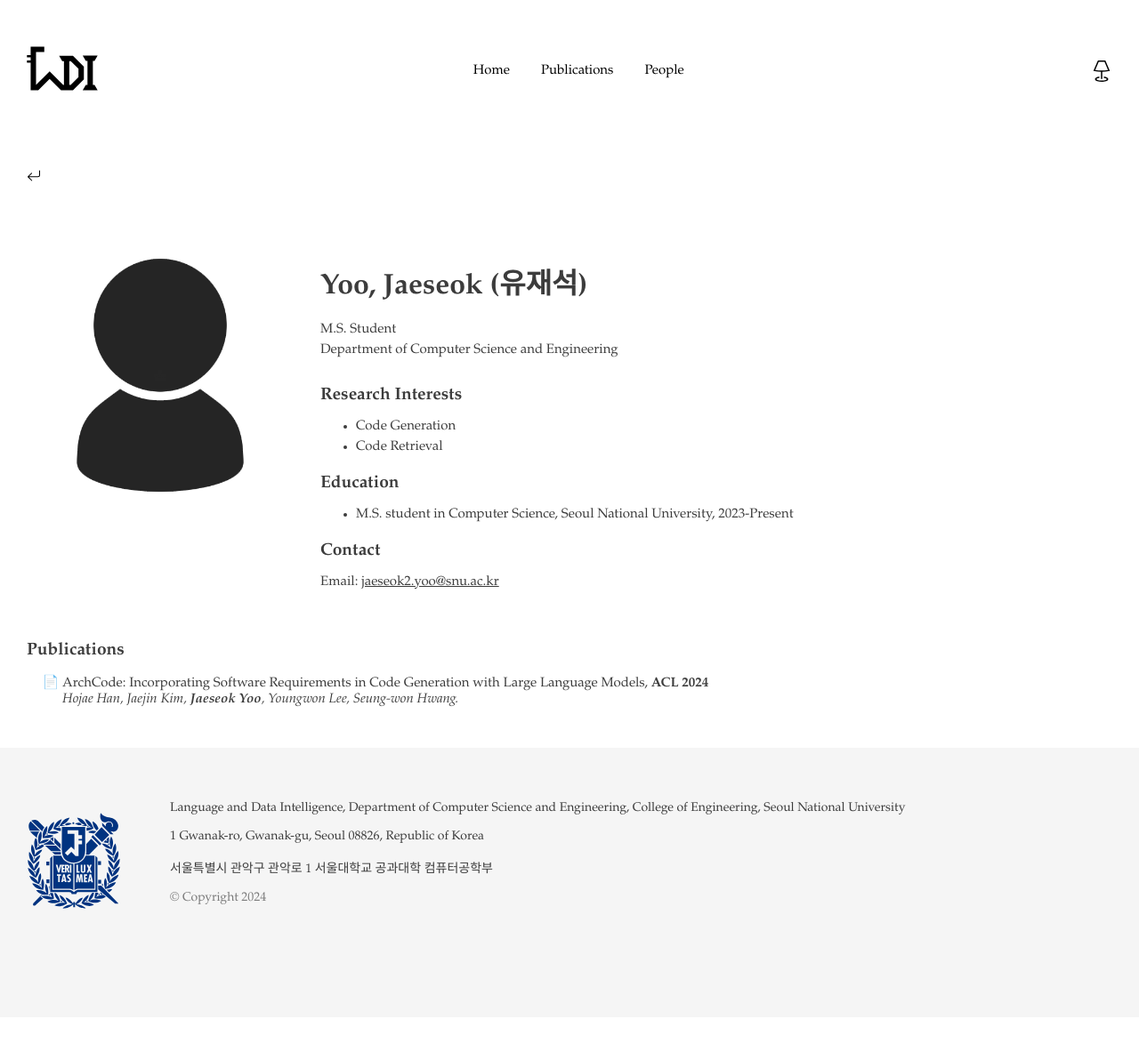
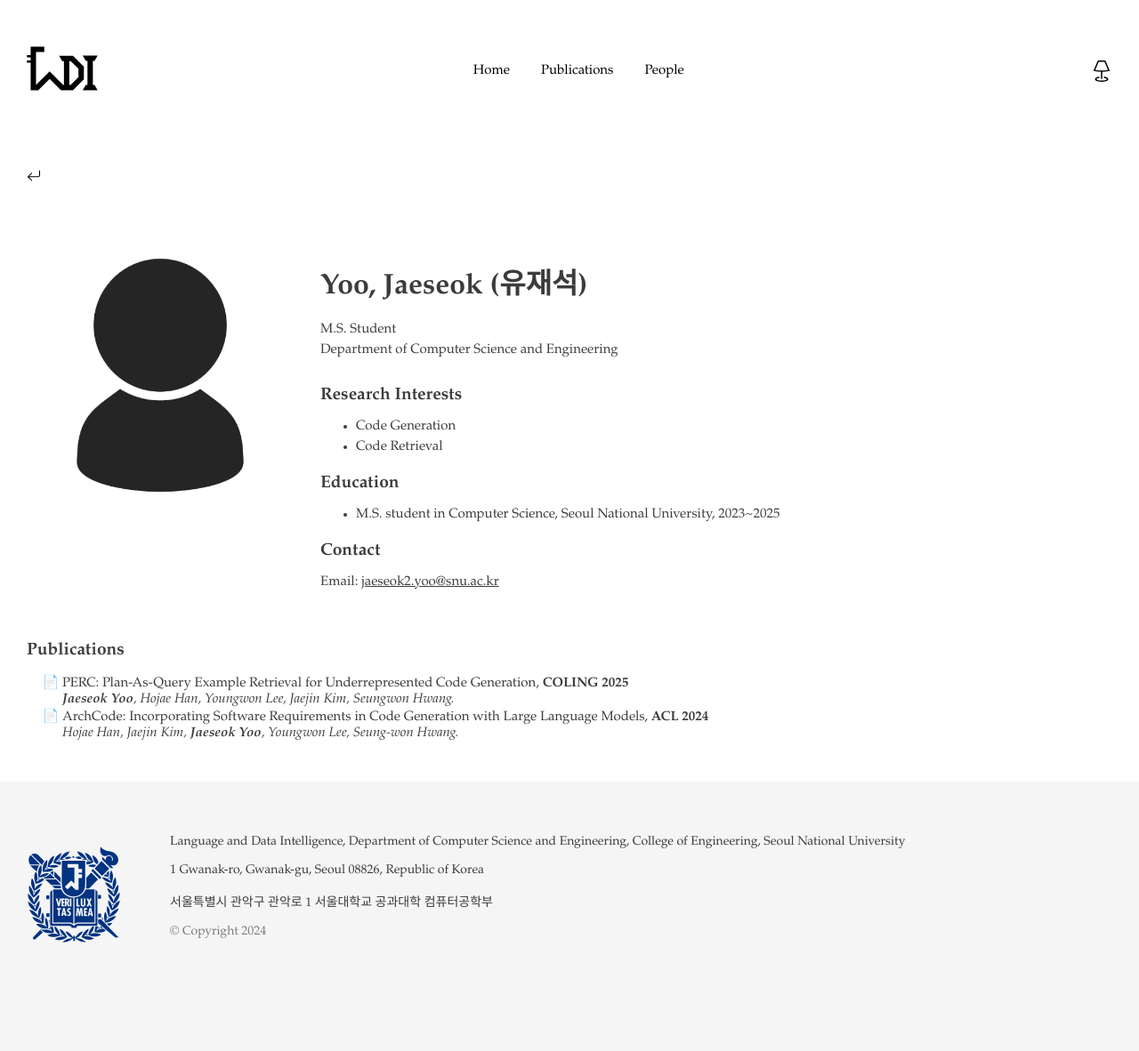
Before and after one commit to ldilab/ldilab.github.io, a Jekyll site: the page built from _people/yoojs.md, in a window 1280 px wide. Shown: the whole page at 89% size. Built offline with Jekyll 4.4.1, drawn with Linux system fonts in a browser that asks for light colours; before the commit the page ends 1144 px from its top, so only the background shows below that.

Commit message:
added COLING 2025 papers

```diff
--- a/_data/publications.yml
+++ b/_data/publications.yml
@@ -1,3 +1,8 @@
+- year: 2025
+  papers:
+  - title: 'PERC: Plan-As-Query Example Retrieval for Underrepresented Code Generation'
+    authors: 'Jaeseok Yoo, Hojae Han, Youngwon Lee, Jaejin Kim, Seungwon Hwang'
+    venue: COLING 2025
 - year: 2024
   papers:
   - title: 'Piano performance evaluation dataset with multilevel perceptual features'
--- a/_people/yoojs.md
+++ b/_people/yoojs.md
@@ -8,7 +8,7 @@ interests:
  - Code Generation
  - Code Retrieval
 education:
- - "M.S. student in Computer Science, Seoul National University, 2023-Present"
+ - "M.S. student in Computer Science, Seoul National University, 2023~2025"
 mail: jaeseok2.yoo@snu.ac.kr
 photo: nopicture.png
 timestamp: 2023-1-3
```
